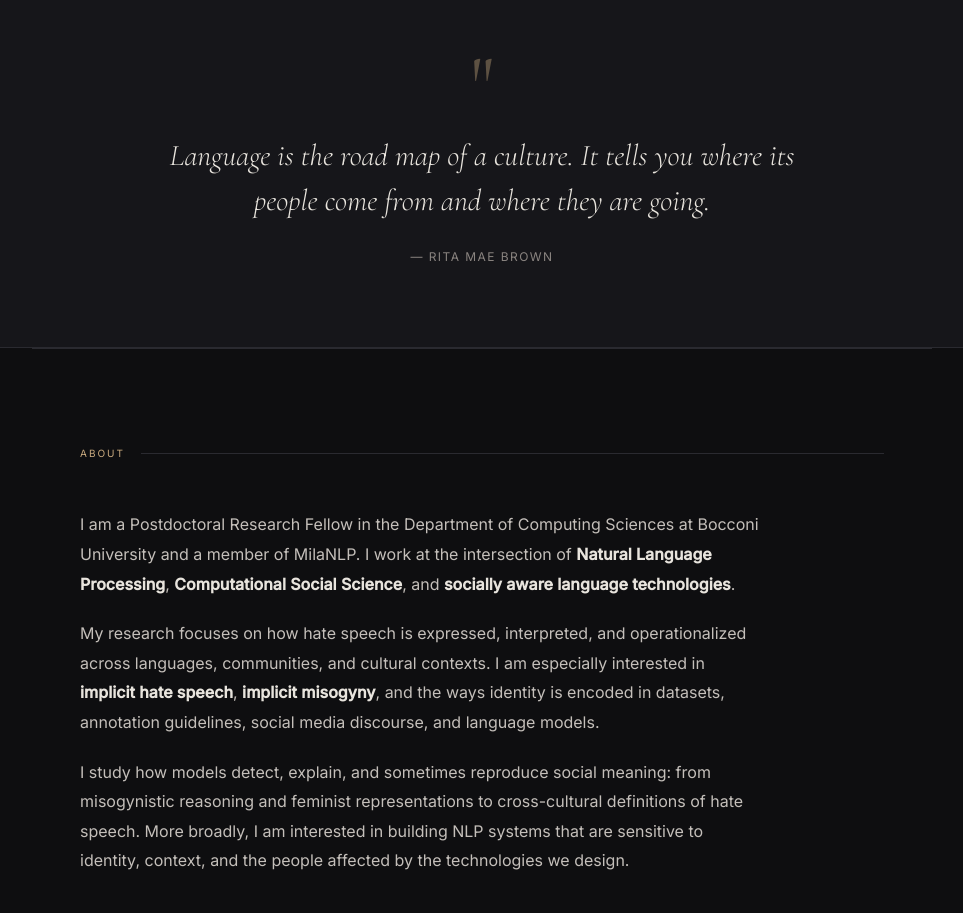
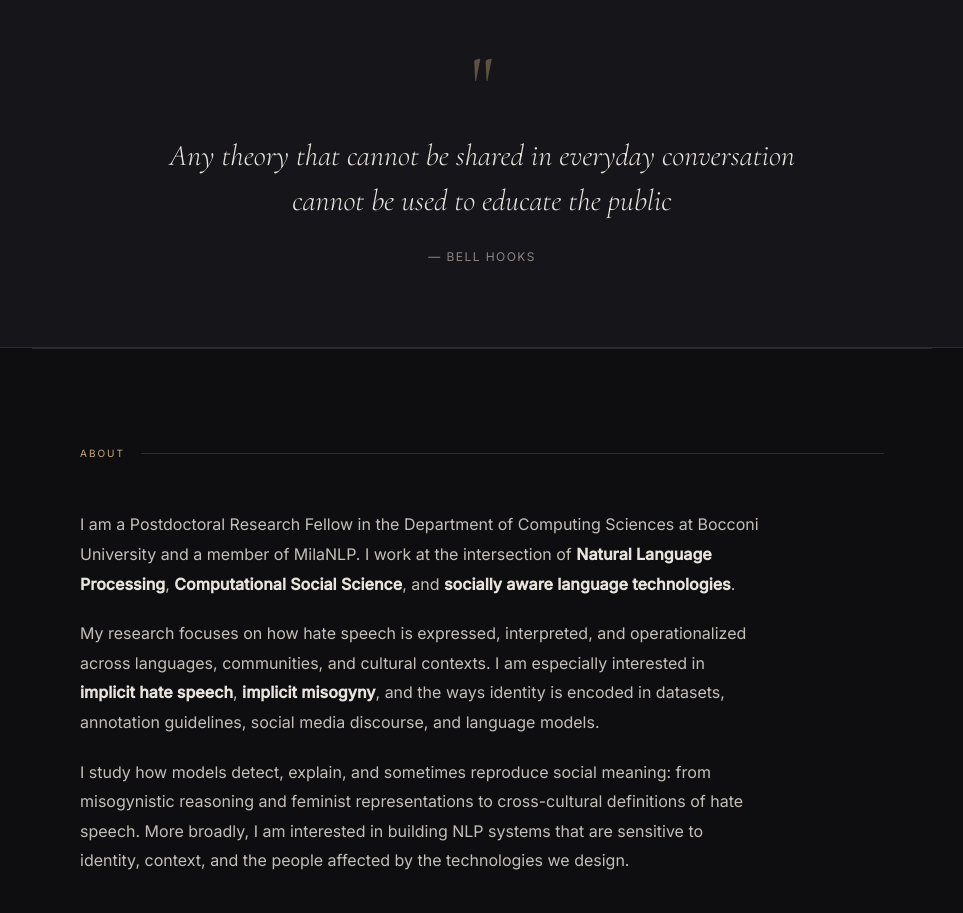
Before and after one commit to arimuti/ariannamuti.github.io, a plain HTML site: page index.html in a window 1280 px wide. Shown: the part 820-1733 px from the top of the page, without its empty margins (158-1121 px from the left). Drawn offline with nearby package versions, Linux system fonts and the light colour scheme.

Commit message:
Update index.html

```diff
--- a/index.html
+++ b/index.html
@@ -136,8 +136,8 @@
 <div id="quote">
   <div class="quote-inner">
     <span class="quote-mark">"</span>
-    <blockquote>Language is the road map of a culture. It tells you where its people come from and where they are going.</blockquote>
-    <p class="quote-attr">— Rita Mae Brown</p>
+    <blockquote>Any theory that cannot be shared in everyday conversation cannot be used to educate the public</blockquote>
+    <p class="quote-attr">— bell hooks</p>
   </div>
 </div>
 
```
